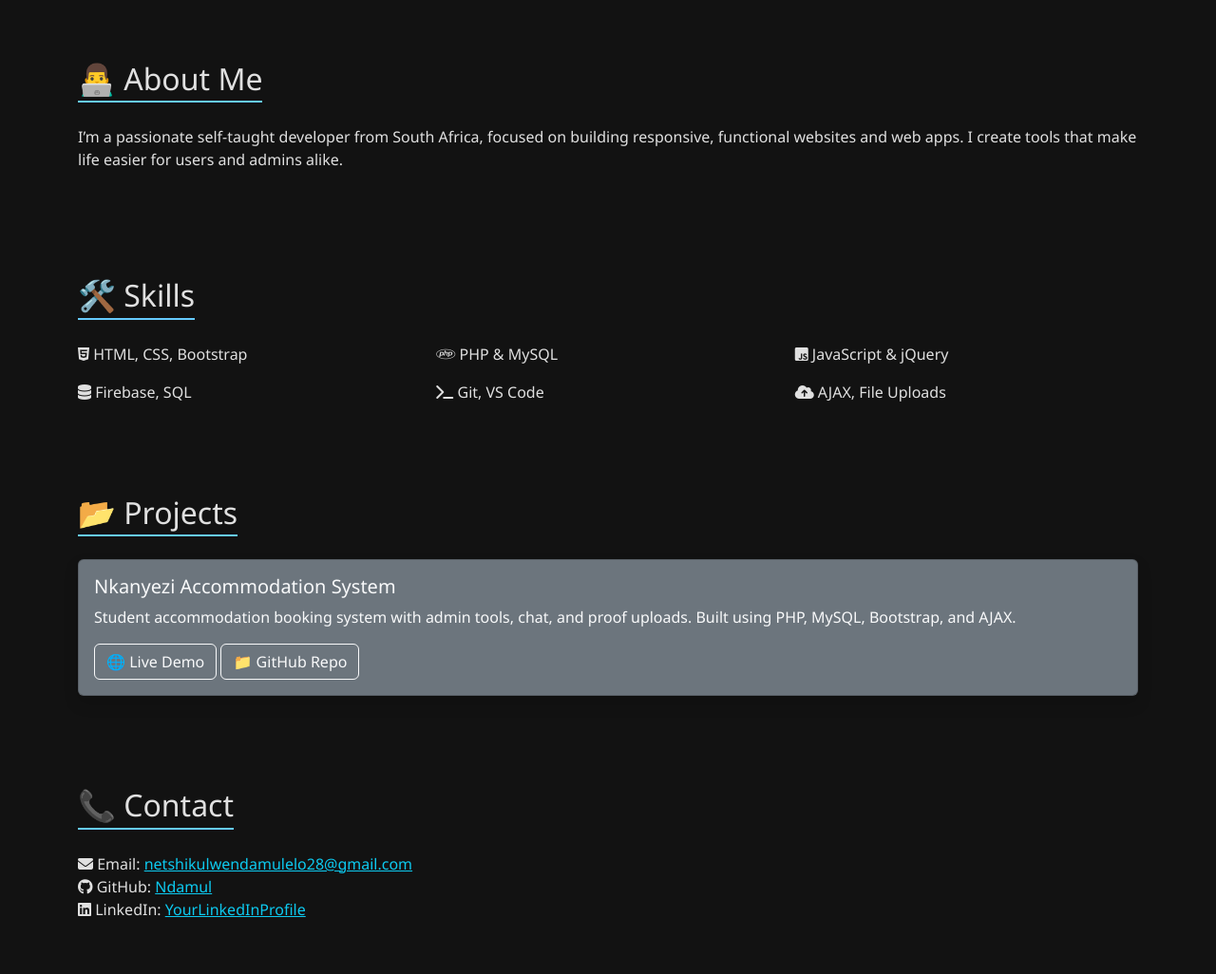
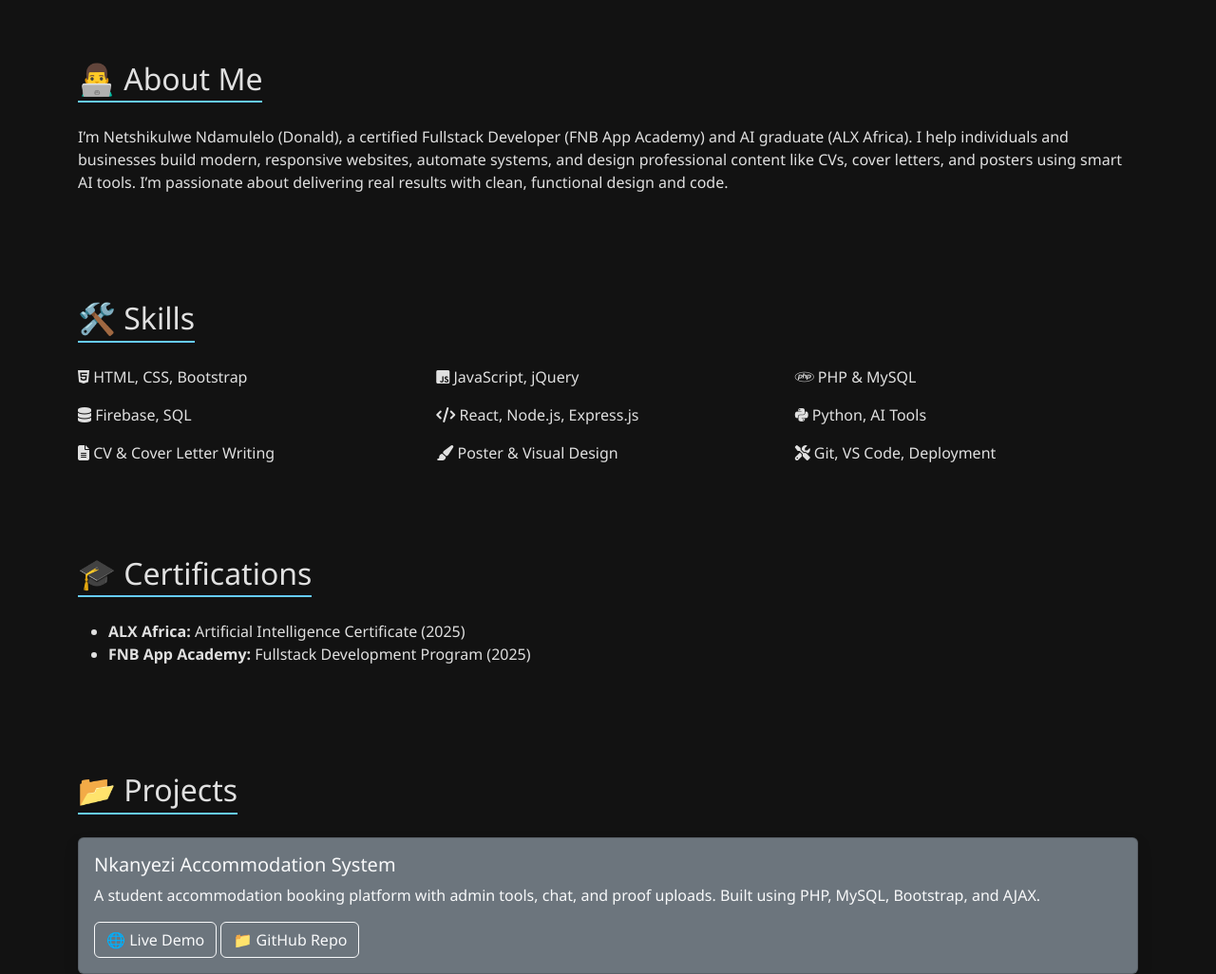
Before and after one commit to Ndamul/https-github.com-Ndamul-donaldhub-portfolio, a plain HTML site: page index.html in a window 1280 px wide. Shown: the part 840-1866 px from the top of the page at 95% size. Drawn offline with nearby package versions, Linux system fonts and the light colour scheme.

Commit message:
Update index.html

```diff
--- a/index.html
+++ b/index.html
@@ -45,6 +45,7 @@
         <li class="nav-item"><a class="nav-link active" href="#home">Home</a></li>
         <li class="nav-item"><a class="nav-link" href="#about">About</a></li>
         <li class="nav-item"><a class="nav-link" href="#skills">Skills</a></li>
+        <li class="nav-item"><a class="nav-link" href="#certifications">Certifications</a></li>
         <li class="nav-item"><a class="nav-link" href="#projects">Projects</a></li>
         <li class="nav-item"><a class="nav-link" href="#contact">Contact</a></li>
       </ul>
@@ -55,13 +56,13 @@
 <!-- Header -->
 <header id="home" class="vh-100 d-flex flex-column justify-content-center align-items-center text-center">
   <h1 class="display-4 fw-bold">Netshikulwe Ndamulelo</h1>
-  <p class="lead">💻 Self-Taught Web Developer | PHP, Python, Bootstrap</p>
+  <p class="lead">💻 Fullstack Developer & AI Graduate | CVs, Posters, Websites & Automation Tools</p>
 </header>
 
 <!-- About -->
 <section id="about" class="container py-5">
   <h2 class="section-title">👨‍💻 About Me</h2>
-  <p>I’m a passionate self-taught developer from South Africa, focused on building responsive, functional websites and web apps. I create tools that make life easier for users and admins alike.</p>
+  <p>I’m Netshikulwe Ndamulelo (Donald), a certified Fullstack Developer (FNB App Academy) and AI graduate (ALX Africa). I help individuals and businesses build modern, responsive websites, automate systems, and design professional content like CVs, cover letters, and posters using smart AI tools. I’m passionate about delivering real results with clean, functional design and code.</p>
 </section>
 
 <!-- Skills -->
@@ -69,12 +70,24 @@
   <h2 class="section-title">🛠️ Skills</h2>
   <div class="row row-cols-2 row-cols-md-3 g-3">
     <div class="col"><i class="fab fa-html5"></i> HTML, CSS, Bootstrap</div>
+    <div class="col"><i class="fab fa-js-square"></i> JavaScript, jQuery</div>
     <div class="col"><i class="fab fa-php"></i> PHP & MySQL</div>
-    <div class="col"><i class="fab fa-js-square"></i> JavaScript & jQuery</div>
     <div class="col"><i class="fas fa-database"></i> Firebase, SQL</div>
-    <div class="col"><i class="fas fa-terminal"></i> Git, VS Code</div>
-    <div class="col"><i class="fas fa-cloud-upload-alt"></i> AJAX, File Uploads</div>
+    <div class="col"><i class="fas fa-code"></i> React, Node.js, Express.js</div>
+    <div class="col"><i class="fab fa-python"></i> Python, AI Tools</div>
+    <div class="col"><i class="fas fa-file-alt"></i> CV & Cover Letter Writing</div>
+    <div class="col"><i class="fas fa-paint-brush"></i> Poster & Visual Design</div>
+    <div class="col"><i class="fas fa-tools"></i> Git, VS Code, Deployment</div>
   </div>
+</section>
+
+<!-- Certifications -->
+<section id="certifications" class="container py-5">
+  <h2 class="section-title">🎓 Certifications</h2>
+  <ul>
+    <li><strong>ALX Africa:</strong> Artificial Intelligence Certificate (2025)</li>
+    <li><strong>FNB App Academy:</strong> Fullstack Development Program (2025)</li>
+  </ul>
 </section>
 
 <!-- Projects -->
@@ -84,8 +97,7 @@
     <div class="card-body">
       <h5 class="card-title">Nkanyezi Accommodation System</h5>
       <p class="card-text">
-        Student accommodation booking system with admin tools, chat, and proof uploads.
-        Built using PHP, MySQL, Bootstrap, and AJAX.
+        A student accommodation booking platform with admin tools, chat, and proof uploads. Built using PHP, MySQL, Bootstrap, and AJAX.
       </p>
       <a href="http://fast-res.great-site.net/login" class="btn btn-outline-light" target="_blank">🌐 Live Demo</a>
       <a href="https://github.com/Ndamul/donalddesignhub-portfolio" class="btn btn-outline-light" target="_blank">📁 GitHub Repo</a>
```
